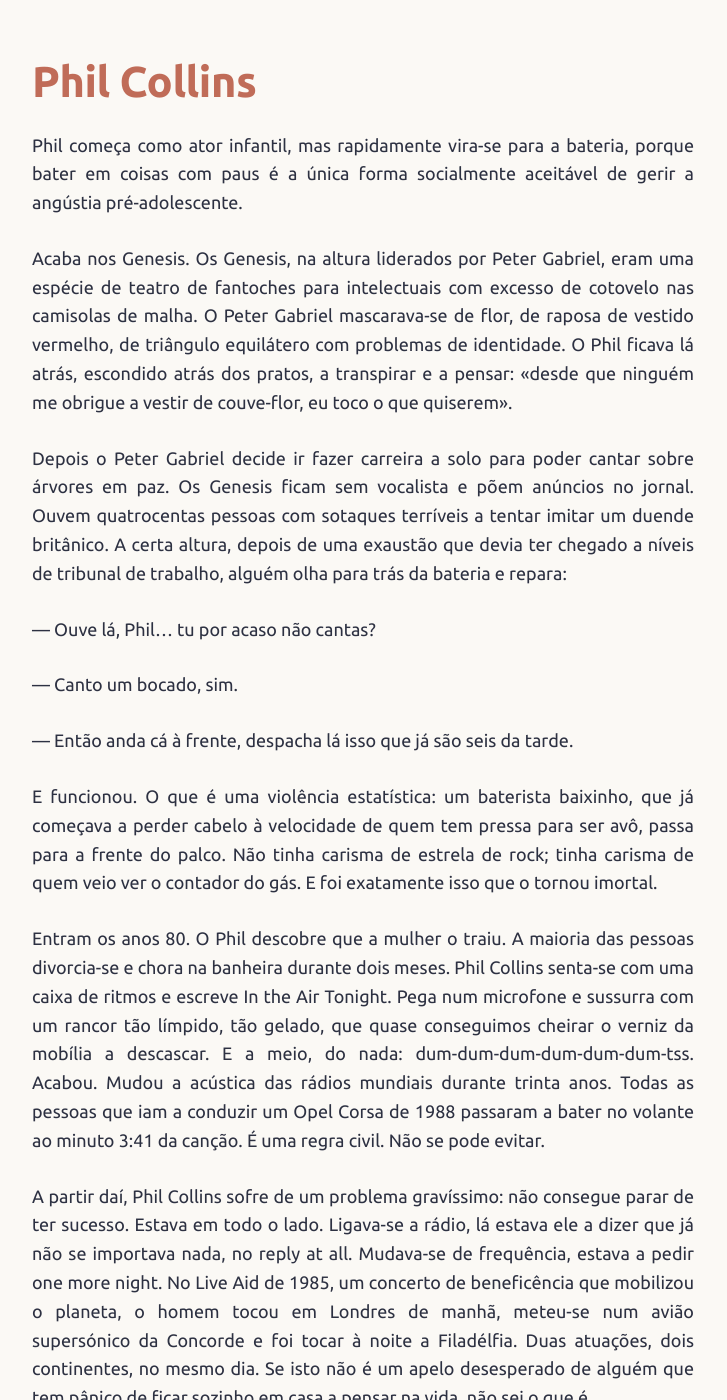
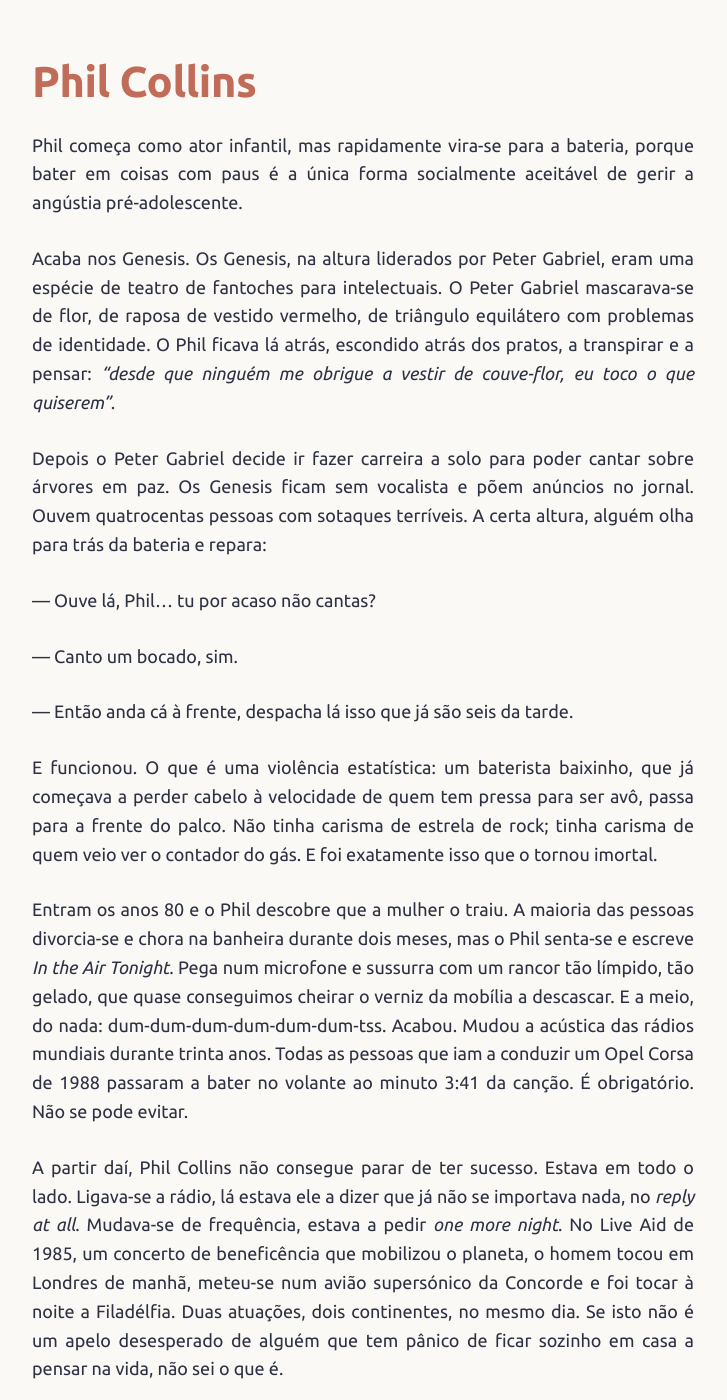
Before and after one commit to joaquim-capitao/musica, a Jekyll site: the page built from artistas/phil-collins.md, in a window 1280 px wide and 1400 px high. Shown: the whole window, without its empty margins (277-1004 px from the left). Built offline with Jekyll 4.4.1, drawn with Linux system fonts in a browser that asks for light colours; our own code applies the rules of GitHub Pages for plain Markdown files; some of the changed text lies outside the part shown.

Commit message:
Atualizar o phil-collins.md

```diff
--- a/artistas/phil-collins.md
+++ b/artistas/phil-collins.md
@@ -2,9 +2,9 @@
 
 Phil começa como ator infantil, mas rapidamente vira-se para a bateria, porque bater em coisas com paus é a única forma socialmente aceitável de gerir a angústia pré-adolescente.
 
-Acaba nos Genesis. Os Genesis, na altura liderados por Peter Gabriel, eram uma espécie de teatro de fantoches para intelectuais com excesso de cotovelo nas camisolas de malha. O Peter Gabriel mascarava-se de flor, de raposa de vestido vermelho, de triângulo equilátero com problemas de identidade. O Phil ficava lá atrás, escondido atrás dos pratos, a transpirar e a pensar: «desde que ninguém me obrigue a vestir de couve-flor, eu toco o que quiserem».
+Acaba nos Genesis. Os Genesis, na altura liderados por Peter Gabriel, eram uma espécie de teatro de fantoches para intelectuais. O Peter Gabriel mascarava-se de flor, de raposa de vestido vermelho, de triângulo equilátero com problemas de identidade. O Phil ficava lá atrás, escondido atrás dos pratos, a transpirar e a pensar: *"desde que ninguém me obrigue a vestir de couve-flor, eu toco o que quiserem"*.
 
-Depois o Peter Gabriel decide ir fazer carreira a solo para poder cantar sobre árvores em paz. Os Genesis ficam sem vocalista e põem anúncios no jornal. Ouvem quatrocentas pessoas com sotaques terríveis a tentar imitar um duende britânico. A certa altura, depois de uma exaustão que devia ter chegado a níveis de tribunal de trabalho, alguém olha para trás da bateria e repara:
+Depois o Peter Gabriel decide ir fazer carreira a solo para poder cantar sobre árvores em paz. Os Genesis ficam sem vocalista e põem anúncios no jornal. Ouvem quatrocentas pessoas com sotaques terríveis. A certa altura, alguém olha para trás da bateria e repara:
 
 — Ouve lá, Phil... tu por acaso não cantas?
 
@@ -14,15 +14,15 @@
 
 E funcionou. O que é uma violência estatística: um baterista baixinho, que já começava a perder cabelo à velocidade de quem tem pressa para ser avô, passa para a frente do palco. Não tinha carisma de estrela de rock; tinha carisma de quem veio ver o contador do gás. E foi exatamente isso que o tornou imortal.
 
-Entram os anos 80. O Phil descobre que a mulher o traiu. A maioria das pessoas divorcia-se e chora na banheira durante dois meses. Phil Collins senta-se com uma caixa de ritmos e escreve In the Air Tonight. Pega num microfone e sussurra com um rancor tão límpido, tão gelado, que quase conseguimos cheirar o verniz da mobília a descascar. E a meio, do nada: dum-dum-dum-dum-dum-dum-tss. Acabou. Mudou a acústica das rádios mundiais durante trinta anos. Todas as pessoas que iam a conduzir um Opel Corsa de 1988 passaram a bater no volante ao minuto 3:41 da canção. É uma regra civil. Não se pode evitar.
+Entram os anos 80 e o Phil descobre que a mulher o traiu. A maioria das pessoas divorcia-se e chora na banheira durante dois meses, mas o Phil senta-se e escreve *In the Air Tonight*. Pega num microfone e sussurra com um rancor tão límpido, tão gelado, que quase conseguimos cheirar o verniz da mobília a descascar. E a meio, do nada: dum-dum-dum-dum-dum-dum-tss. Acabou. Mudou a acústica das rádios mundiais durante trinta anos. Todas as pessoas que iam a conduzir um Opel Corsa de 1988 passaram a bater no volante ao minuto 3:41 da canção. É obrigatório. Não se pode evitar.
 
-A partir daí, Phil Collins sofre de um problema gravíssimo: não consegue parar de ter sucesso. Estava em todo o lado. Ligava-se a rádio, lá estava ele a dizer que já não se importava nada, no reply at all. Mudava-se de frequência, estava a pedir one more night. No Live Aid de 1985, um concerto de beneficência que mobilizou o planeta, o homem tocou em Londres de manhã, meteu-se num avião supersónico da Concorde e foi tocar à noite a Filadélfia. Duas atuações, dois continentes, no mesmo dia. Se isto não é um apelo desesperado de alguém que tem pânico de ficar sozinho em casa a pensar na vida, não sei o que é.
+A partir daí, Phil Collins não consegue parar de ter sucesso. Estava em todo o lado. Ligava-se a rádio, lá estava ele a dizer que já não se importava nada, no *reply at all*. Mudava-se de frequência, estava a pedir *one more night*. No Live Aid de 1985, um concerto de beneficência que mobilizou o planeta, o homem tocou em Londres de manhã, meteu-se num avião supersónico da Concorde e foi tocar à noite a Filadélfia. Duas atuações, dois continentes, no mesmo dia. Se isto não é um apelo desesperado de alguém que tem pânico de ficar sozinho em casa a pensar na vida, não sei o que é.
 
 Fez músicas para a Disney, ganhou Óscares a cantar sobre gorilas bebés e encheu estádios enquanto a calvície galopava triunfante.
 
-Hoje em dia, a vida cobrou-lhe a fatura, como faz com toda a gente que passou quarenta anos curvado sobre tarolas e bombos. Anda com uma bengala, senta-se num cadeirão a cantar, frágil. Mas quando a música arranca, é impossível não olhar para ele com aquele respeito estranho que guardamos para as coisas que desafiam a lógica do mundo.
+Hoje em dia, a vida cobrou-lhe a fatura, como faz com toda a gente que passou quarenta anos curvado sobre bombos. Anda com uma bengala, senta-se num cadeirão a cantar, frágil. Mas quando a música arranca, é impossível não olhar para ele com aquele respeito estranho que guardamos para as coisas que desafiam a lógica do mundo.
 
-O Phil Collins ensinou-nos que não precisas de medir um metro e noventa nem de parecer um modelo sueco para dizer à humanidade inteira que o teu coração foi triturado. Às vezes, basta uma camisola polo, uma bateria com reverberação a mais e a coragem resignada de quem não tem mais nada a perder.
+O Phil Collins ensinou-nos que não precisas de medir um metro e noventa nem de parecer um modelo sueco para dizer à humanidade inteira que o teu coração foi triturado. Às vezes, basta ter a aparência de um professor de matemática, uma camisola polo, uma bateria e a coragem de quem não tem nada a perder.
 
 ---
 
```
